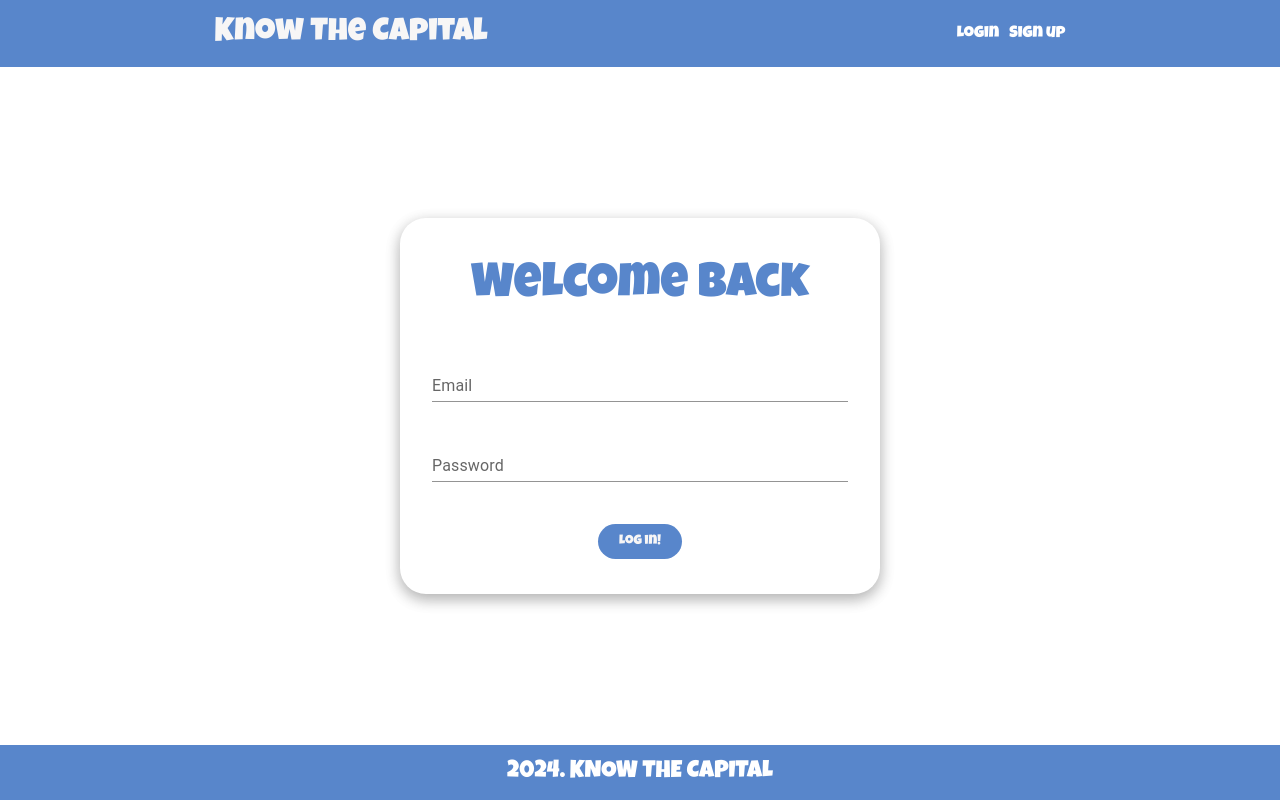
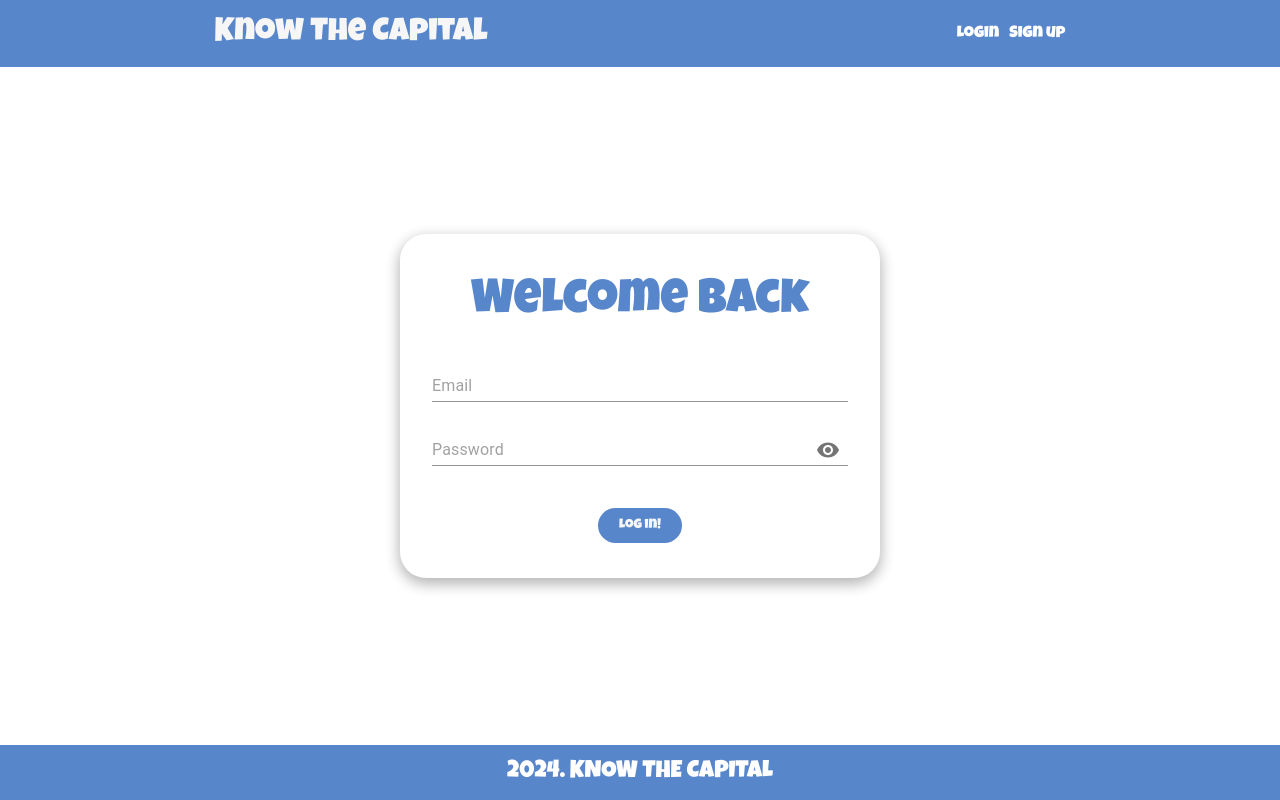
Before and after one commit to AlexNikolov2/Web-Dev-Bootcamp-Udemy, a React (Vite) app in the folder know-your-capital/front/: page /auth/login in a window 1280 px wide. Built offline with nearby package versions, Linux system fonts and the light colour scheme.

Commit message:
adding toggle password logic

```diff
--- a/know-your-capital/front/src/pages/auth/Login/index.jsx
+++ b/know-your-capital/front/src/pages/auth/Login/index.jsx
@@ -1,5 +1,9 @@
-import TextField from "@mui/material/TextField";
+import Input from "@mui/material/Input";
+import IconButton from "@mui/material/IconButton";
+import InputAdornment from "@mui/material/InputAdornment";
 import { useAuth } from "../../../contexts/AuthContext";
+import Visibility from "@mui/icons-material/Visibility";
+import VisibilityOff from "@mui/icons-material/VisibilityOff";
 import { useState } from "react";
 import { useNavigate } from "react-router-dom";
 
@@ -7,6 +11,17 @@ export function Login() {
   const { login } = useAuth();
   const navigate = useNavigate();
   const [error, setError] = useState(null);
+  const [showPassword, setShowPassword] = useState(false);
+
+  const handleClickShowPassword = () => setShowPassword((show) => !show);
+
+  const handleMouseDownPassword = (event) => {
+    event.preventDefault();
+  };
+
+  const handleMouseUpPassword = (event) => {
+    event.preventDefault();
+  };
 
   const handleSubmit = async (e) => {
     e.preventDefault();
@@ -28,21 +43,36 @@ export function Login() {
         <h2>Welcome back</h2>
         {error && <p className="error">{error}</p>}
         <section className="field email">
-          <TextField
+          <Input
             id="email"
             name="email"
-            label="Email"
+            placeholder="Email"
             variant="standard"
             fullWidth
+            autoComplete="email"
           />
         </section>
         <section className="field password">
-          <TextField
+          <Input
             id="password"
             name="password"
-            label="Password"
-            variant="standard"
-            fullWidth
+            type={showPassword ? 'text' : 'password'}
+            placeholder="Password"
+            autoComplete="new-password"
+            endAdornment={
+              <InputAdornment position="end">
+                <IconButton
+                  aria-label={
+                    showPassword ? 'hide the password' : 'display the password'
+                  }
+                  onClick={handleClickShowPassword}
+                  onMouseDown={handleMouseDownPassword}
+                  onMouseUp={handleMouseUpPassword}
+                >
+                  {showPassword ? <VisibilityOff /> : <Visibility />}
+                </IconButton>
+              </InputAdornment>
+            }
           />
         </section>
         <button>Log in!</button>
```
